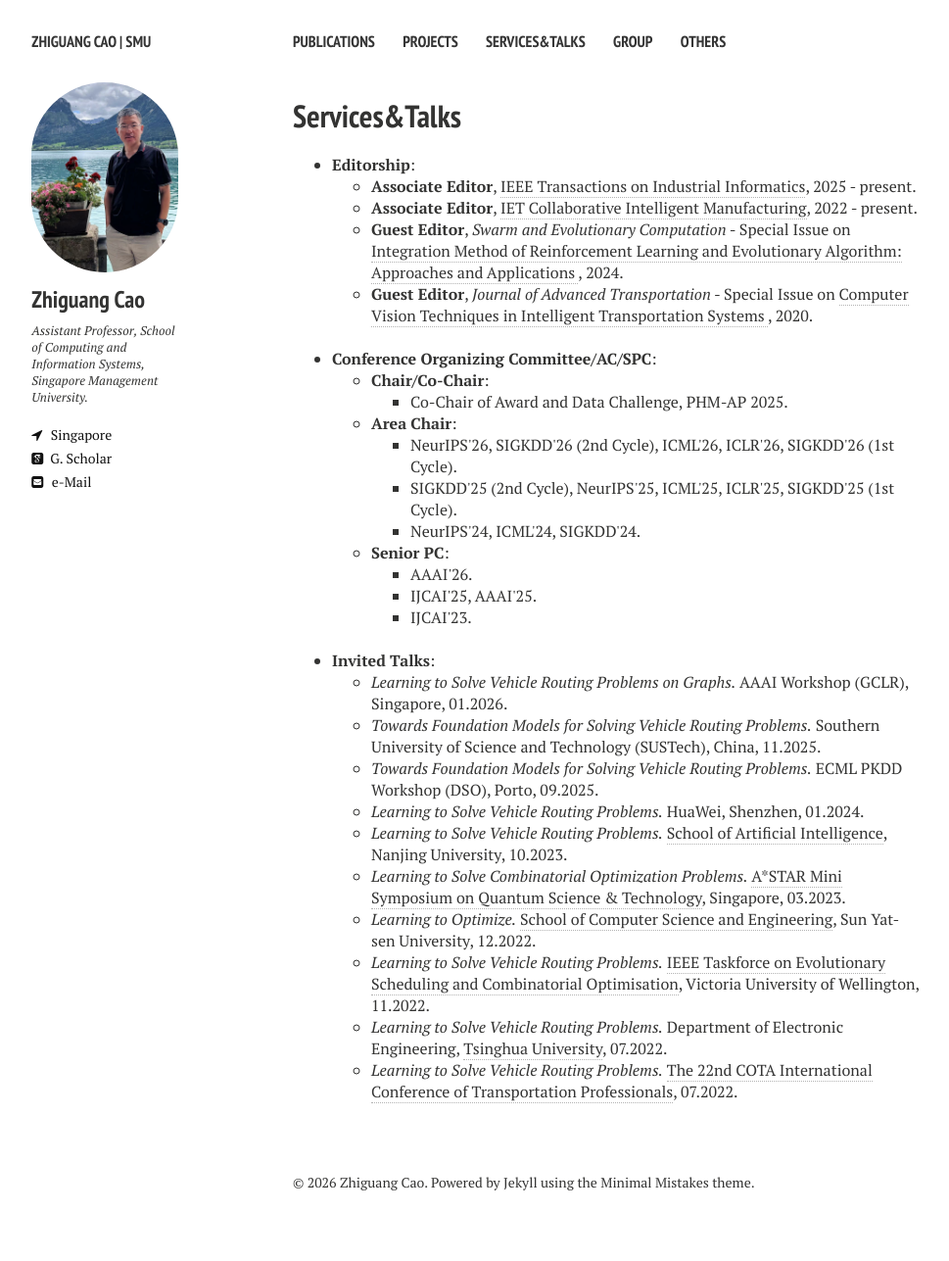
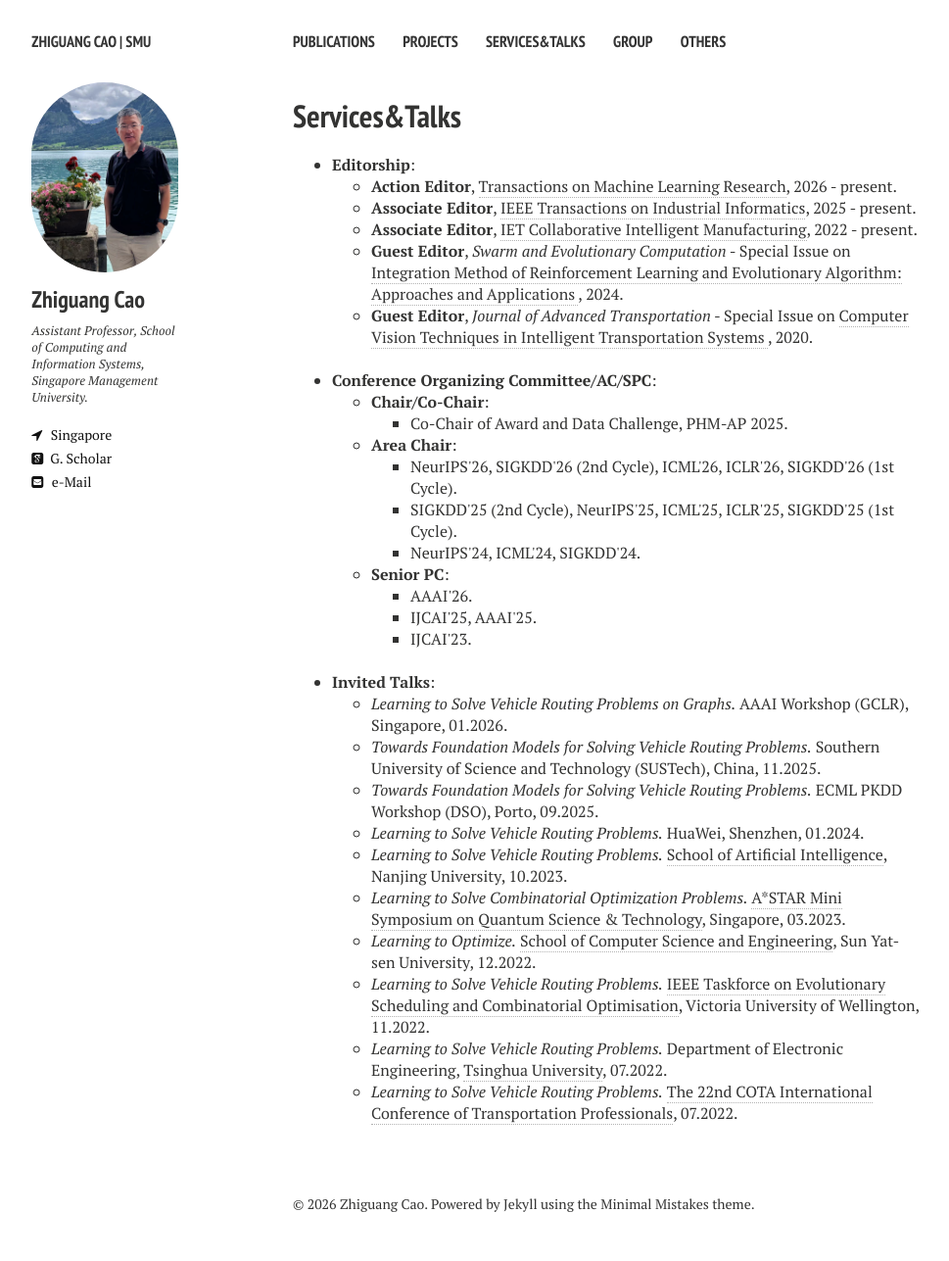
Before and after one commit to zhiguangcaosg/zhiguangcaosg.github.io, a Jekyll site: the page built from services&talks.md, in a window 1280 px wide. Shown: the whole page at 98% size, without its empty margins (21-990 px from the left). Built offline with Jekyll 4.4.1, drawn with Linux system fonts in a browser that asks for light colours; nearby versions of some CDN libraries; before the commit the page ends 1265 px from its top, so only the background shows below that.

Commit message:
Update services&talks.md

```diff
--- a/services&talks.md
+++ b/services&talks.md
@@ -13,6 +13,8 @@ comments: false
 <li>
 <b>Editorship</b>:
 	<ul>
+	<li> <b>Action Editor</b>, <a href="https://jmlr.org/tmlr/" target="_blank"> Transactions on Machine Learning Research</a>, 2026 - present.
+	</li>
 	<li> <b>Associate Editor</b>, <a href="https://www.ieee-ies.org/pubs/transactions-on-industrial-informatics" target="_blank"> IEEE Transactions on Industrial Informatics</a>, 2025 - present.
 	</li>
 	<li> <b>Associate Editor</b>, <a href="https://digital-library.theiet.org/content/journals/iet-cim" target="_blank"> IET Collaborative Intelligent Manufacturing</a>, 2022 - present.
```
